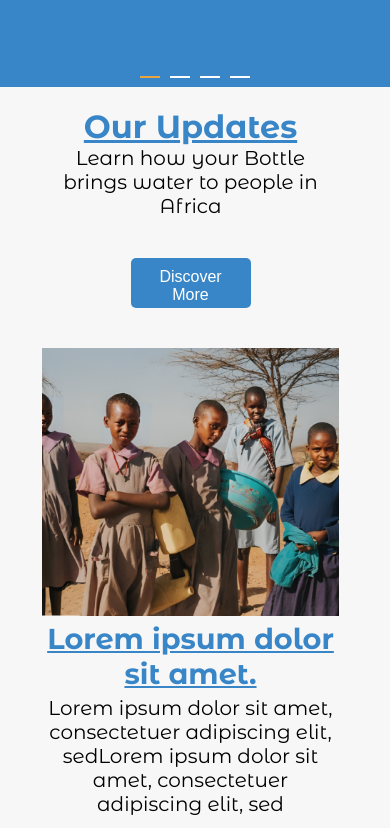
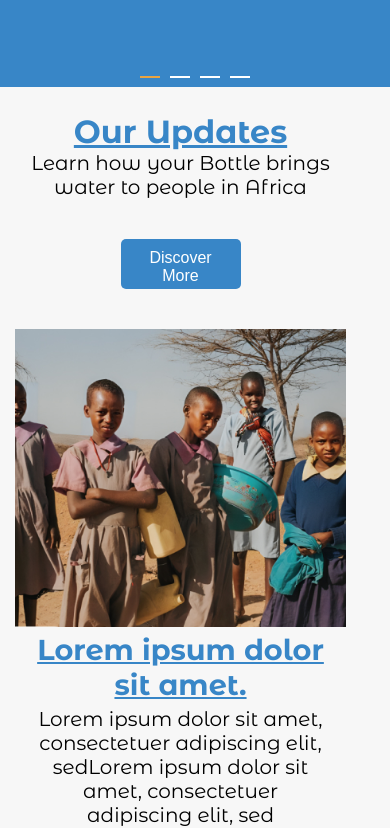
Before and after one commit to dkabagambe/Didomi-Website, a React (Vite) app: page / in a window 390 px wide. Shown: the part 4528-5356 px from the top of the page. Built offline with nearby package versions, Linux system fonts and the light colour scheme.

Commit message:
added padding to updates section paragraphs

```diff
--- a/src/styles/Home.css
+++ b/src/styles/Home.css
@@ -687,5 +687,17 @@ iframe {
 @media screen and (max-width: 600px) {
   .updates {
     grid-template-columns: 1fr;
+    margin: 15px 5px;
+  }
+  .update p {
+    color: #000000;
+    font-size: 20px;
+    padding: 0 15px;
+    text-align: center;
+    width: 100%;
+  }
+  .update img {
+    width: 100%;
+    height: auto;
   }
 }
```
